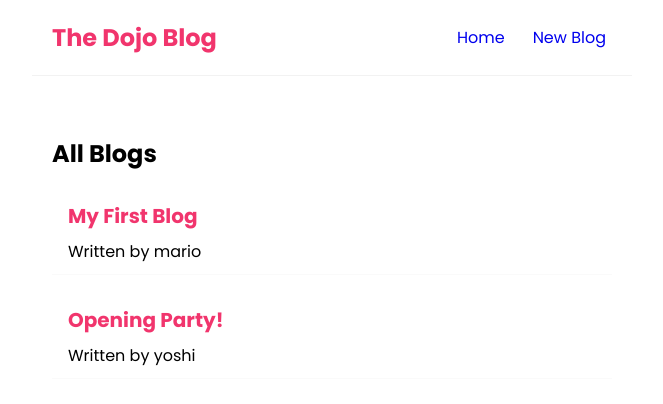
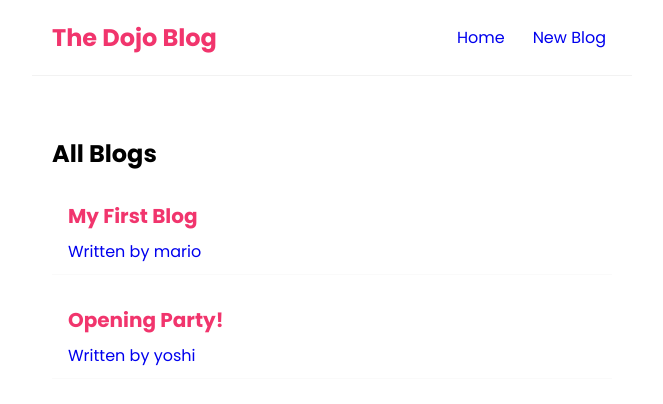
Before and after one commit to marizoo/ninja-blog, a React (Create React App) app: page / in a window 1280 px wide. Shown: the top 404 px of the page, without its empty margins (308-971 px from the left). Built offline with nearby package versions, Linux system fonts and the light colour scheme; data requests are answered from the project's data file.

Commit message:
added the useParams

```diff
--- a/src/App.jsx
+++ b/src/App.jsx
@@ -4,6 +4,7 @@
 import Navbar from './UI/Navbar';
 import { BrowserRouter as Router, Route, Routes } from 'react-router-dom'
 import Create from './components/Create';
+import BlogDetails from './BlogDetails';
 
 const AppContainer = styled.div``;
 const Content = styled.div`
@@ -22,6 +23,7 @@
           <Routes>
             <Route path="/" element={<Home />} />
             <Route path="/create" element={<Create />} />
+            <Route path="/blogs/:id" element={<BlogDetails />} />
           </Routes>
         </Content>
       </AppContainer>
--- /dev/null
+++ b/src/BlogDetails.jsx
@@ -0,0 +1,17 @@
+import {useParams} from 'react-router-dom'
+import styled from "styled-components";
+
+
+const Container = styled.div``;
+
+const BlogDetails = () => {
+  const { id } = useParams();
+
+  return (
+    <Container>
+      <h2>Blog Details - { id }</h2>
+    </Container>
+  );
+};
+
+export default BlogDetails;
--- a/src/components/BlogList.jsx
+++ b/src/components/BlogList.jsx
@@ -1,4 +1,5 @@
 import React from 'react'
+import { Link } from 'react-router-dom';
 import styled from 'styled-components';
 
 const Container = styled.div``;
@@ -19,6 +20,10 @@
 }
 `;
 
+const linkStyle = {
+    textDecoration: 'none',
+}
+
 
 const BlogList = ({blogs, title}) => {
     return (
@@ -26,8 +31,11 @@
             <h2>{title}</h2>
             {blogs.map( blog => (
                 <BlogPreview key={blog.id}>
-                    <h2>{blog.title}</h2>
-                    <p>Written by {blog.author}</p>
+                    <Link style={linkStyle} to={`/blogs/${blog.id}`}>
+                        <h2>{blog.title}</h2>
+                        <p>Written by {blog.author}</p>
+                    </Link>
+
                     {/* <button onClick={ () => handleDelete(blog.id) } >delete blog</button> */}
                 </BlogPreview>
             ) )}
```
